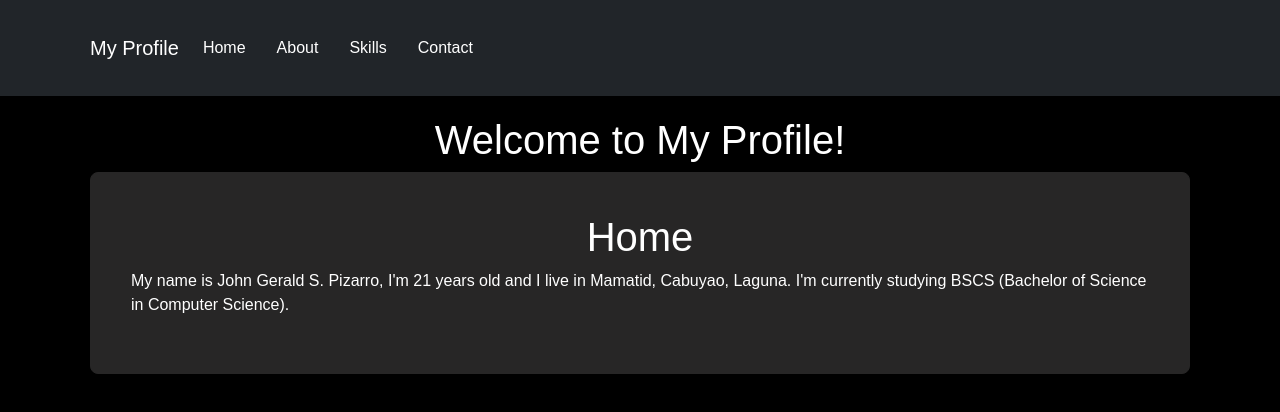
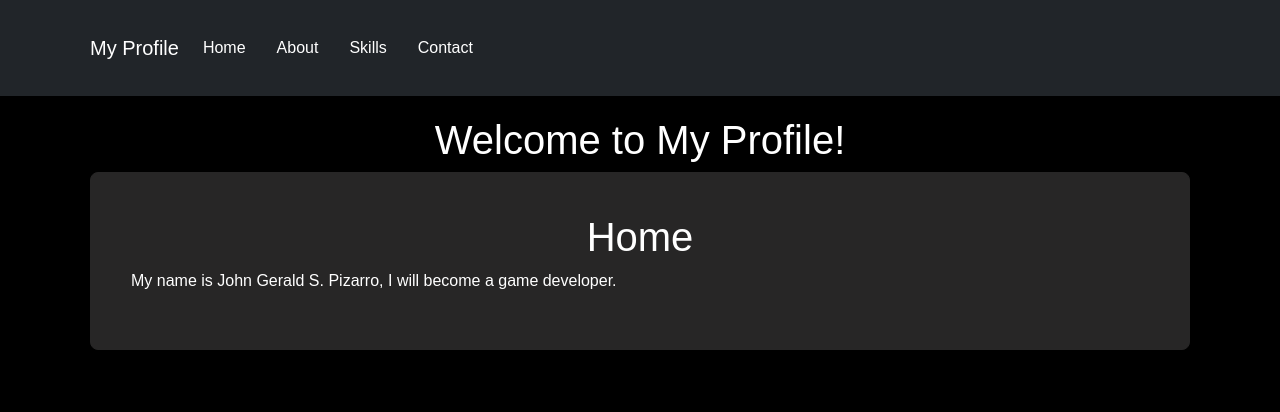
Before and after one commit to Gerald1818/Personal-Webpage, a React (Create React App) app: page / in a window 1280 px wide. Shown: the top 412 px of the page. Built offline with nearby package versions, Linux system fonts and the light colour scheme.

Commit message:
added new info in home section

```diff
--- a/src/components/Home.js
+++ b/src/components/Home.js
@@ -8,7 +8,7 @@ function Home() {
       <section>
         <div class="panel">
             <center><h1>Home</h1></center>
-            <p>My name is John Gerald S. Pizarro, I'm 21 years old and I live in Mamatid, Cabuyao, Laguna. I'm currently studying BSCS (Bachelor of Science in Computer Science).</p>
+            <p>My name is John Gerald S. Pizarro, I will become a game developer.</p>
         </div>
     </section>
     </Container>
```
